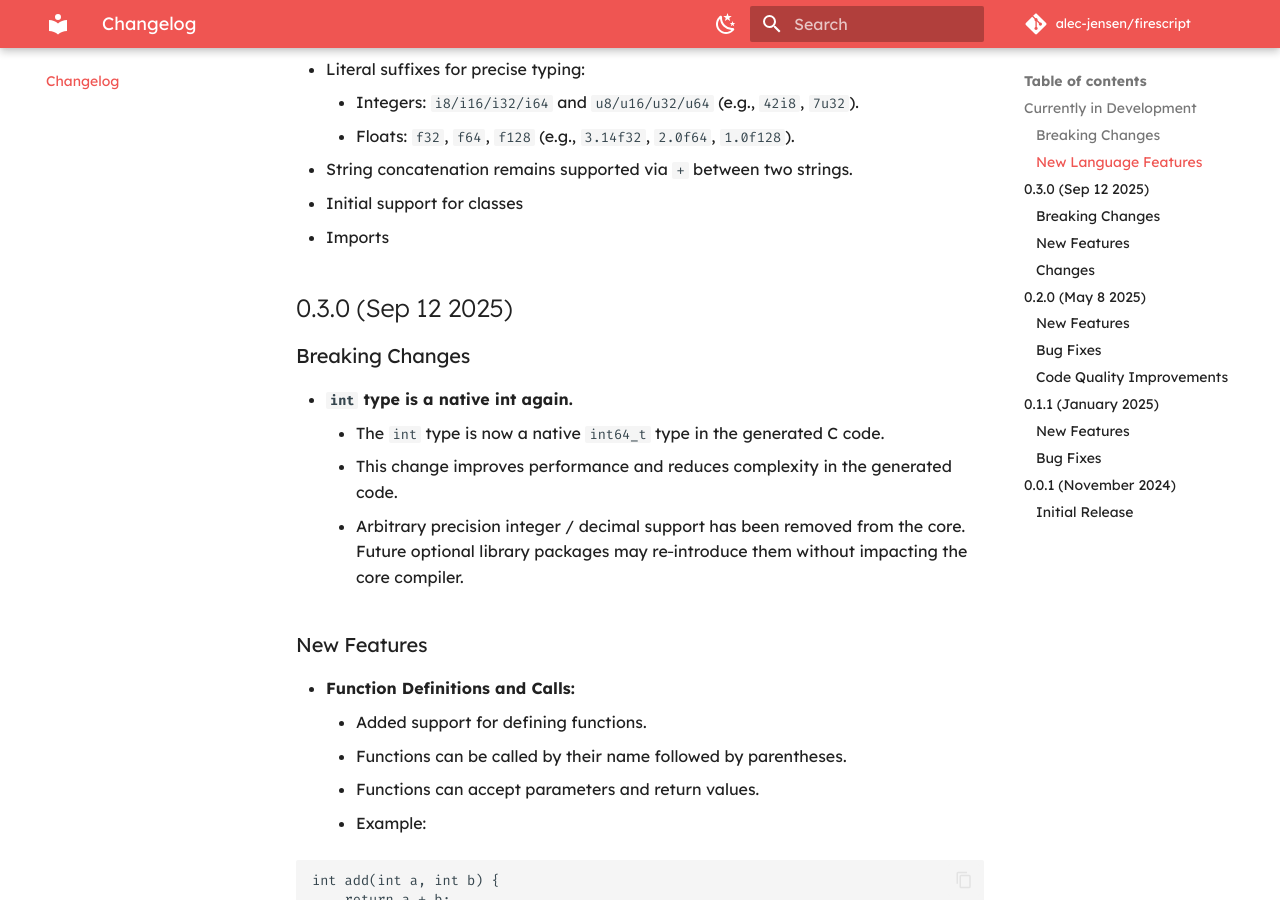
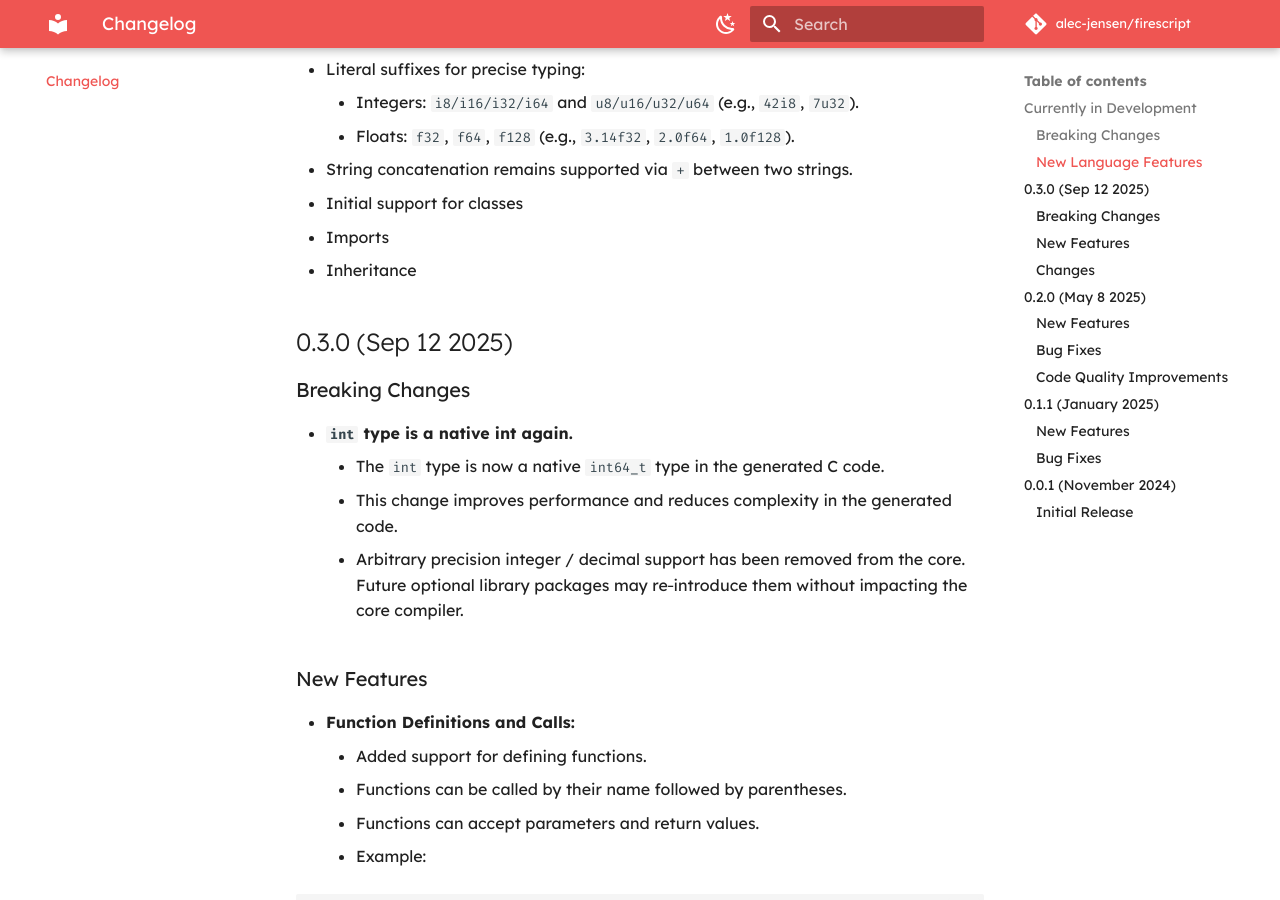
Before and after one commit to alec-jensen/firescript, an MkDocs documentation site: the page built from docs/changelog.md, in a window 1280 px wide and 900 px high, scrolled down 941 px. Built offline with MkDocs 1.6.1 and Material for MkDocs 9.7.7, drawn with Linux system fonts in a browser that asks for light colours; comment, search, counter and statistics services are not loaded.

Commit message:
update changelog

```diff
--- a/docs/changelog.md
+++ b/docs/changelog.md
@@ -29,6 +29,7 @@ This is a MAJOR rewrite and WILL be buggy and will not work correctly.
 - String concatenation remains supported via `+` between two strings.
 - Initial support for classes
 - Imports
+- Inheritance
 
 ## 0.3.0 (Sep 12 2025)
 
```
